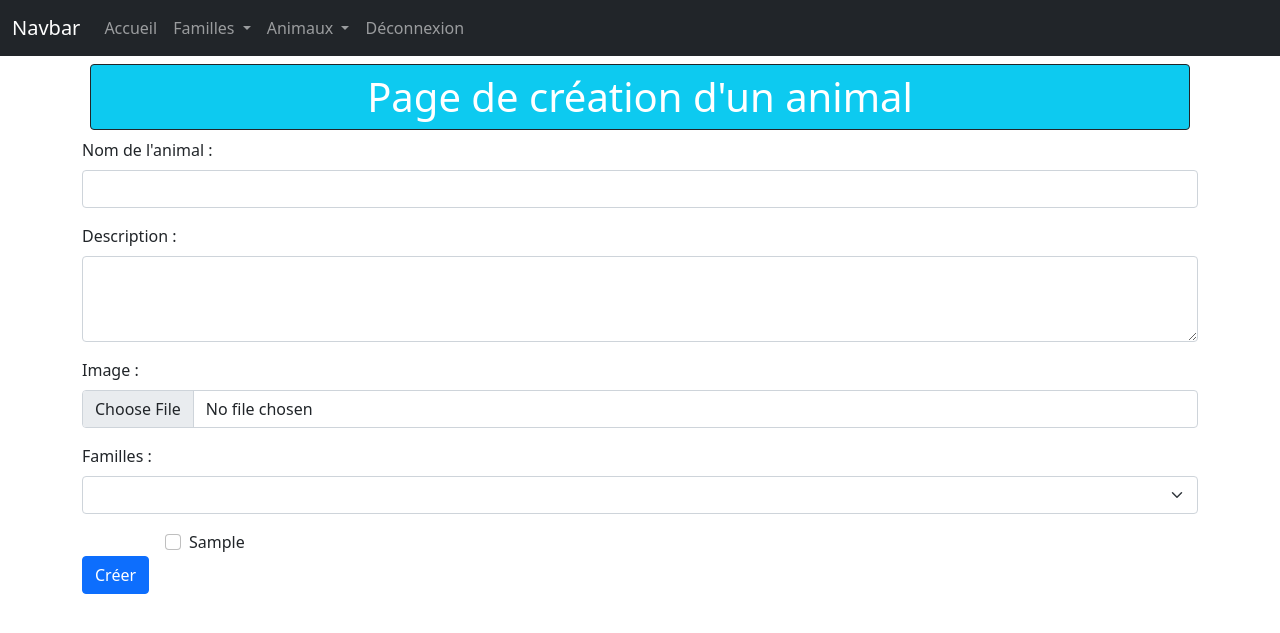
After one commit to EmmanuelBlanchard/FullStack-site-complet-Front-REACT-Et-Back-PHP-MySQL-MVC-POO, a PHP site: the page made by Programmes/04-Module04-BackEndPHP/views/creationAnimal.view.php in a window 1280 px wide. The commit adds this page. Shown: the top 633 px of the page. Run offline with PHP 8.4, Linux system fonts and the light colour scheme; the template is opened without the code that fills it: most values are stand-ins (such as "Sample title", 1, 10 or a date in 2020); some libraries are stand-ins or nearby versions.

Commit message:
04-Module04-BackEndPHP-12-CreationAnimal(view)

```diff
--- a/Programmes/04-Module04-BackEndPHP/index.php
+++ b/Programmes/04-Module04-BackEndPHP/index.php
@@ -75,6 +75,8 @@ try {
                             break;
                             case "validationSuppression" : $animalsController->deletion();
                             break;
+                            case "creation" : $animalsController->creationTemplate();
+                            break;
                             default : throw new Exception ("La page n'existe pas");
                         }
                     break;
--- /dev/null
+++ b/Programmes/04-Module04-BackEndPHP/views/creationAnimal.view.php
@@ -0,0 +1,45 @@
+<?php ob_start(); ?>
+
+<form method="POST" action="<?= URL ?>back/animaux/creationValidation" enctype="multipart/form-data">
+    <div class="mb-3">
+        <label for="animal_nom" class="form-label">Nom de l'animal : </label>
+        <input type="text" class="form-control" id="animal_nom" name="animal_nom">
+    </div>
+    <div class="mb-3">
+        <label for="animal_description" class="form-label">Description : </label>
+        <textarea class="form-control" id="animal_description" name="animal_description" rows="3"></textarea>
+    </div>
+    <div class="mb-3">
+        <label for="image" class="form-label">Image : </label>
+        <input class="form-control" type="file" id="image" name="image">
+    </div>
+
+    <div class="mb-3">
+        <label for="famille" class="form-label">Familles : </label>
+
+        <select class="form-select" aria-label="Selecteur de famille" name="famille">
+            <option></option>
+            <?php foreach ($families as $family) : ?>
+                <option value="<?= $family['famille_id'] ?>">
+                    <?= $family['famille_id'] ?> - <?= $family['famille_libelle'] ?>
+                </option>
+            <?php endforeach; ?>
+        </select>
+    </div>
+    <div class='row no-gutters'>
+        <div class="col-1"></div>
+        <?php foreach($continents as $continent) : ?>
+            <div class="form-group form-check col-2">
+                <input class="form-check-input" type="checkbox" name="continent-<?= $continent['continent_id'] ?>">
+                <label class="form-check-label" for="exampleCheck1"><?= $continent['continent_libelle'] ?></label>
+            </div>
+        <?php endforeach; ?>
+        <div class="col-1"></div>
+    </div>
+    <button type="submit" class="btn btn-primary">Créer</button>
+</form>
+
+<?php
+$content = ob_get_clean();
+$title = "Page de création d'un animal";
+require "views/commons/template.php";
```
Also changed, not shown: Programmes/04-Module04-BackEndPHP/controllers/back/animals.controller.php (+15 -0 lines), Programmes/04-Module04-BackEndPHP/models/back/continents.manager.php (added, +17 -0 lines).
